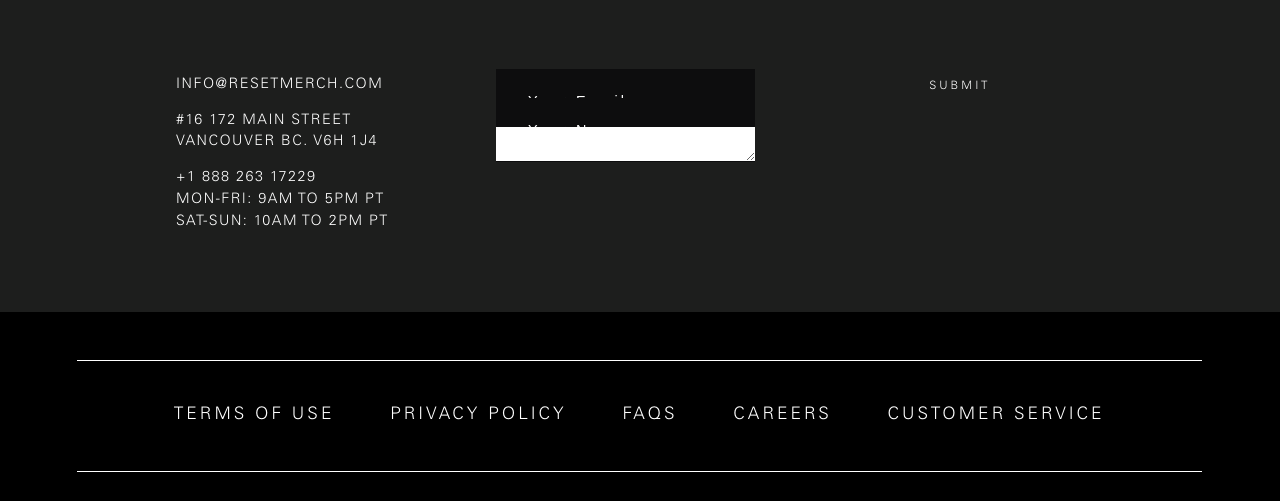
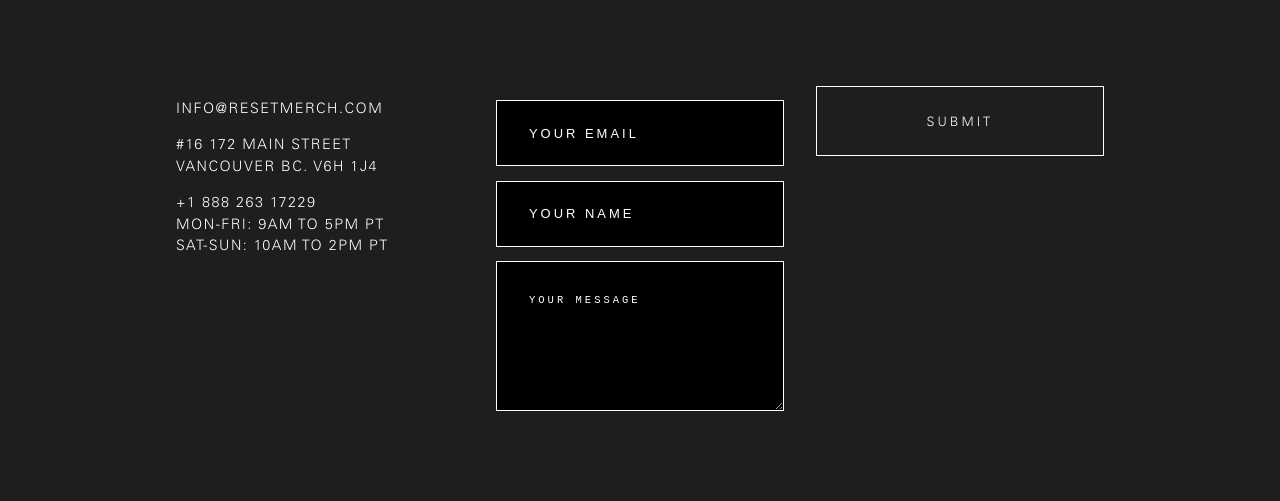
Before and after one commit to sokymo/RESETSite, a plain HTML site: page about.html in a window 1280 px wide. Shown: the part 1034-1535 px from the top of the page. Drawn offline with Linux system fonts and the light colour scheme.

Commit message:
Form code broke for some reason. Went back to fix it.

```diff
--- a/about.html
+++ b/about.html
@@ -124,19 +124,16 @@
 					<div class="col-3of9">
 
 
-						<div class="cf_email">
-   							 <p class="cf_p" id="cf_bb">
-     							 <input class="contact_us" type="text" name="Email" placeholder="Your Email">
+						<div>
+   							 <p>
+     							 <input class="contact_us" type="text" name="Email" placeholder="YOUR EMAIL">
     						</p>
 
-   						 <p class="cf_p">
-    						  <input class="contact_us" type="text" name="name" placeholder="Your Name">
+   						 <p>
+    						  <input class="contact_us" type="text" name="name" placeholder="YOUR NAME">
    						 </p>
-  					</div>
-
- 					 <div class="cf_message">
-  						  <p class="cf_p" id="cf_textarea">
-   						  	<textarea class="contact_us" id="contact_message" type="text" name="phone" placeholder="Your Message"></textarea>
+  						<p>
+   						  	<textarea class="message_form" id="contact_message" type="text" name="phone" placeholder="YOUR MESSAGE"></textarea>
    						</p>
     				<br>
   					</div>
--- a/css/about.css
+++ b/css/about.css
@@ -10,69 +10,55 @@
 
 .contact-cover{
   position: relative;
-  background-image: url("../img/hero-about.jpg");
+/*  background-image: url("../img/hero-about.jpg");*/
   -webkit-background-size: cover;
   -moz-background-size: cover;
   -o-background-size: cover;
   background-size: cover;
   width: 100%;
-  height:.8em;
+  height:400px;
   margin: 0px;
 
   padding-top: 8em;
   padding-bottom:18em;
 }
 
-.cf_name, .cf_email{
-  /*border-bottom: 1px solid #00b1b0;
-}*/
+.contact_us{
+  width: 100%;
+  background-color: black;
+  height: 40px;
+  color: white;
+  font-size: .9em;
 }
 
-.cf_p{
-  position: relative;
-  height: 2em;
-  padding-top: 0.6em;
-/*  border: 1px solid black;
-*/  margin: 0px;
-}
-
-.contact_us{
-  width: 90%;
-  border: none;
-}
-
-.cf_message{
-  bottom: 0px;
-  padding-bottom: 0px;
-  margin-bottom: 0px;
-  height: 4em;
-  position: relative;
-  vertical-align: bottom;
-}
-
-.cf_button_div{
-  bottom: 0px;
-  padding-bottom: 0px;
-  margin-bottom: 0px;
+.message_form{
+  width: 100%;
+  background-color: black;
+  height: 150px;
+  color: white;
+  font-size: .9em;
+  padding: 2rem;
+  border: 1px solid white;
 }
 
 .cf_button{
     display: inline-block;
+    height: 70px;
     text-align: center;
+    padding-top: 29px;
 /*    padding: 1em 1.25em;*/
     color: white;
     text-transform: uppercase;
-    left: 40%;
     width: 100%;
+    border: 1px solid white;
 /*    font-weight: bold;*/
-    font-size: .8em;
+    font-size: .9em;
     background-color: #1D1E1D;
     border-color: white;
 /*    border-radius: 0.3em;*/
     text-decoration: none;
     -webkit-transition: background-color 0.3s ease-out;
     transition: background-color 0.3s ease-out;
-    padding: 1.2rem;
   }
 
 .cf_button:active, .cf_button:hover, .cf_button:focus {
```
